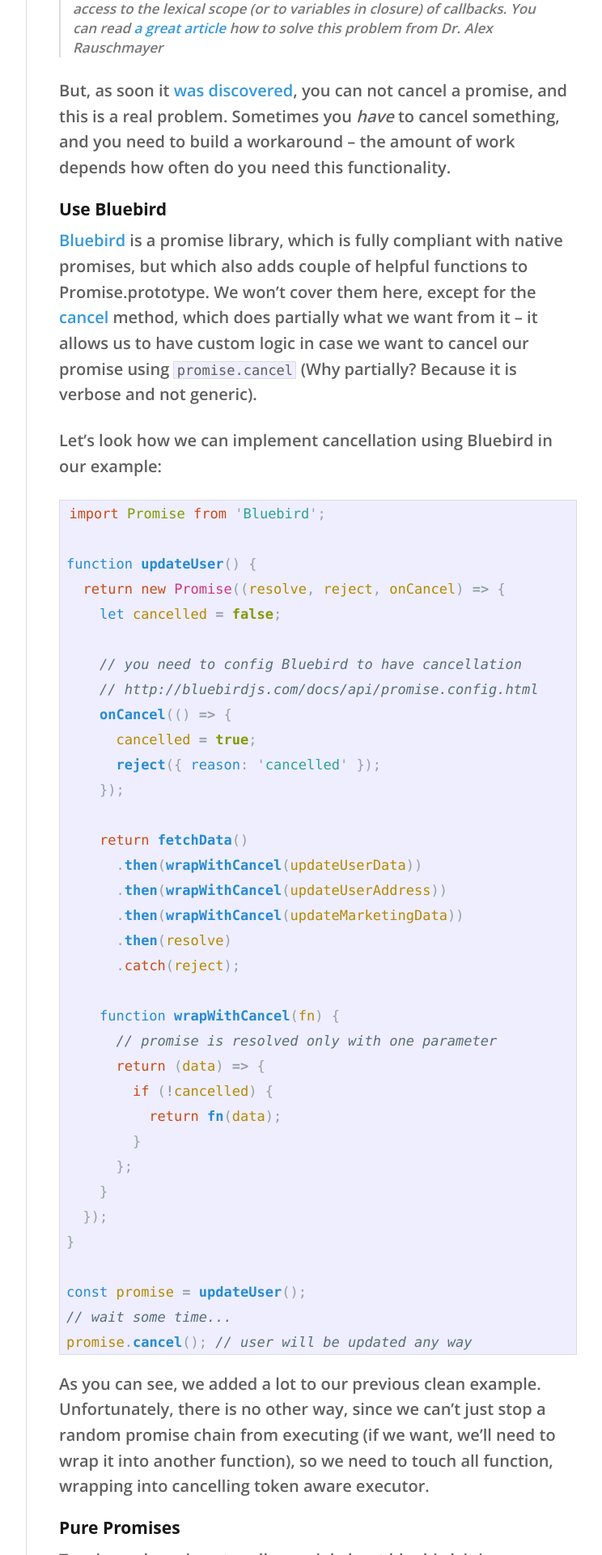
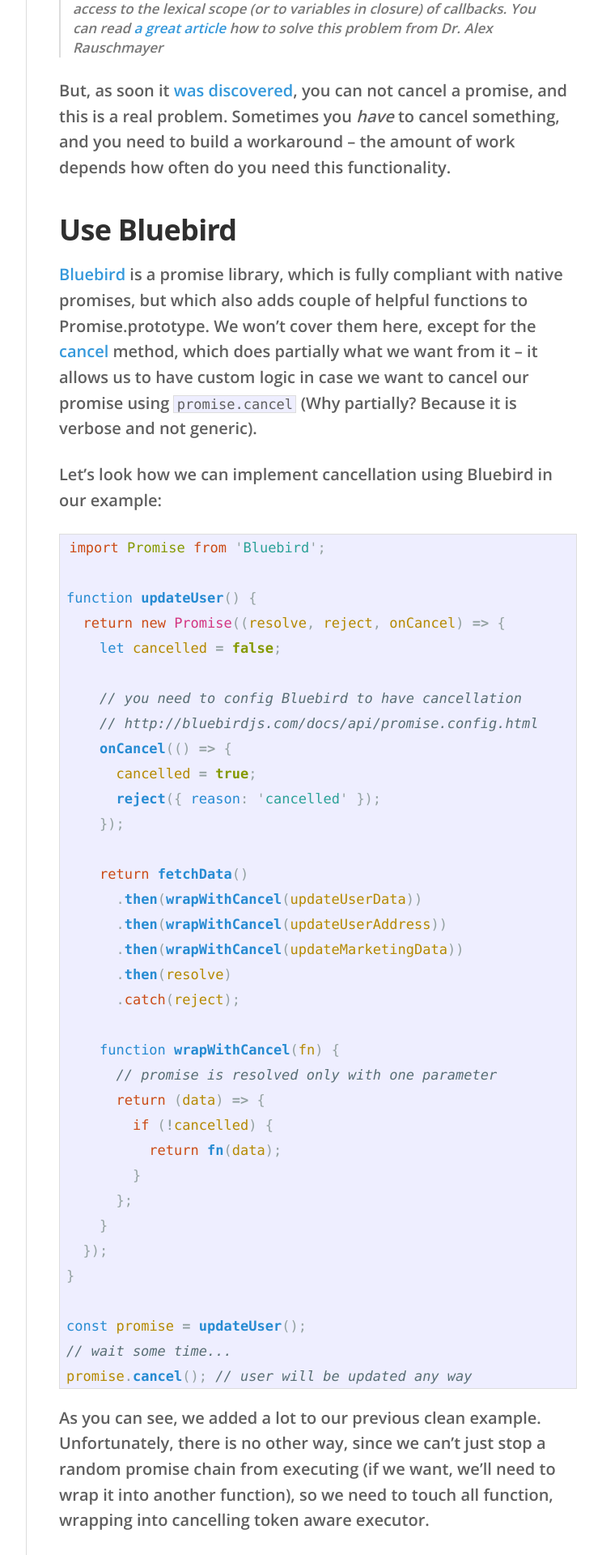
Before and after one commit to Bloomca/blog, a Jekyll site: the page built from _posts/2017-12-04-how-to-cancel-your-promise.md, in a window 1280 px wide. Shown: the part 1763-3683 px from the top of the page at 81% size, without its empty margins (378-1122 px from the left). Built offline with Jekyll 4.4.1, drawn with Linux system fonts in a browser that asks for light colours; nearby versions of some CDN libraries; comment, search, counter and statistics services are not loaded.

```diff
--- a/_posts/2017-12-04-how-to-cancel-your-promise.md
+++ b/_posts/2017-12-04-how-to-cancel-your-promise.md
@@ -56,7 +56,7 @@ Not only it is much more concise and readable, but it makes it very easy to swit
 
 But, as soon it [was discovered](https://stackoverflow.com/questions/30233302/promise-is-it-possible-to-force-cancel-a-promise), you can not cancel a promise, and this is a real problem. Sometimes you _have_ to cancel something, and you need to build a workaround – the amount of work depends how often do you need this functionality.
 
-### Use Bluebird
+## Use Bluebird
 
 [Bluebird](http://bluebirdjs.com/docs/getting-started.html) is a promise library, which is fully compliant with native promises, but which also adds couple of helpful functions to Promise.prototype. We won't cover them here, except for the [cancel](http://bluebirdjs.com/docs/api/cancellation.html) method, which does partially what we want from it – it allows us to have custom logic in case we want to cancel our promise using `promise.cancel` (Why partially? Because it is verbose and not generic).
 
@@ -101,7 +101,7 @@ promise.cancel(); // user will be updated any way
 
 As you can see, we added a lot to our previous clean example. Unfortunately, there is no other way, since we can't just stop a random promise chain from executing (if we want, we'll need to wrap it into another function), so we need to touch all function, wrapping into cancelling token aware executor.
 
-### Pure Promises
+## Pure Promises
 
 Tecnique above is not really special about bluebird, it is more about interface – you can implement your own version of cancellation, at the cost of additional property/variable. Usually this approached is called `cancellationToken`, and in the essense, it is almost the same as the previous one, but instead of having this function on the `Promise.prototype.cancel`, we instantiate it in a different object – we can return an object with `cancel` property, or we can accept additional parameter, an object, where we will add a property.
 
@@ -144,7 +144,7 @@ cancel(); // user will be updated any way
 
 This is a little bit more verbose than a previous solution, but it does exactly the same, and in case you don't have Bluebird (or just don't want to use non-standard methods on promises), it is a viable solution. As you can see, we changed signature – now we return object instead of a promise, but in fact we can just pass a parameter to the function, an object, and attach `cancel` method on it (or monkey-patch instance of Promise, but it can create you problems later). If you have this requirement only in couple places, it is a good solution.
 
-### Switch to generators
+## Switch to generators
 
 Generators are another feature of ES2015, but they are not that popular for some reasons. Think about it, though, before adopting them -- will it be very confusing for your newcomers or you can deal with it? Also, they exist in some other languages, like [Python](https://wiki.python.org/moin/Generators), so it might be easy for you as a team to go with this solution.
 
@@ -231,7 +231,7 @@ As you can see, the interface remained the same, but now we have the option to c
 
 Generators are, I guess, the most extensible option, because you do literally everything you want -- in case of some condition you can pause, wait, retry, or just run another generator. However, I have not seen them very often in JavaScript code, so you should think about adoption and cognitive load -- do you really have a lot of use-cases for them? If yes, then it is a very good solution and you'll likely thank yourself in the future.
 
-### Note on async/await
+## Note on async/await
 
 In the version of [ES2017](https://tc39.github.io/ecma262/2017/#sec-async-function-definitions) async/await were adopted, and you can use them without any flags in Node.js starting from the [version 7.6](https://www.infoq.com/news/2017/02/node-76-async-await).
 Unfortunately, there is nothing to support cancellation, and since async functions return promise implicitly, we can't really affect it (attach a property, or return something else), only resolved/rejected values. It means that in order to make our function cancellable, we'll need to pass a token object, and wrap each call in our famous wrapper:
@@ -280,7 +280,7 @@ token.cancel(); // user will be updated any way
 
 It is very similar solution, but because we don't reject directly in `cancel` method, it might confuse a reader. On the other side, it is a standard feature of the language now, it has very convenient syntax, it allows you to use results of previous calls in the following (so problem of promise chaining is solved here), and has very clear and intuitive errors handling syntax via `try/catch`. So if cancellation does not bother you (or you are fine to use this way to cancel something), then this feature is definitely a superior way to write async code in modern JavaScript.
 
-### Use streams (like RxJS)
+## Use streams (like RxJS)
 
 Streams are completely different concept, but they are actually widespread [not only in JavaScript](http://reactivex.io/), so you might consider it as a platform-independent pattern.
 Streams are better and worse than promises/generators. Better if you already have them and handle some (or maybe all) async logic using them, and worse if you don't, because it is absolutely different approach.
@@ -292,7 +292,7 @@ Couple of links for streams cancellation:
 - [github issue explanation](https://github.com/Reactive-Extensions/RxJS/issues/817#issuecomment-122729155)
 - [article about take* methods](https://medium.com/@benlesh/rxjs-dont-unsubscribe-6753ed4fda87)
 
-### Accept it
+## Accept it
 
 Things are going to the right direction -- fetch is going to get [abort](https://github.com/whatwg/fetch/issues/447) method, and cancellation is being under hot discussion for a long time. Will it result in some sort of cancellation? Maybe yes, maybe not. But also, cancellation is not that crucial for a lot of applications -- yes, you can make some additional requests, but it is a pretty rare case to have more than several consequent requests. Also, if it happens once or twice, you can just workaround those specific functions using the extended example from the beginning.
 But in case there are a lot of such cases in your application, consider something from the listed above.
```
